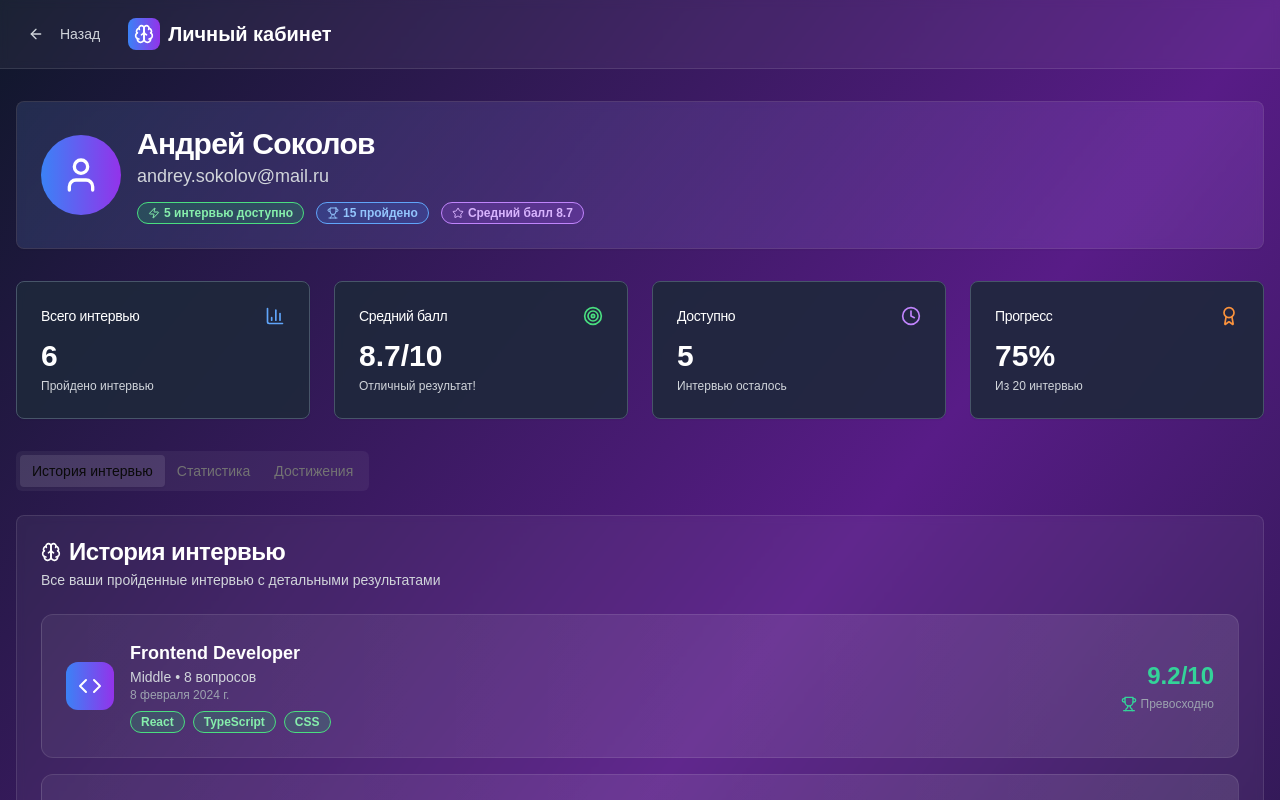
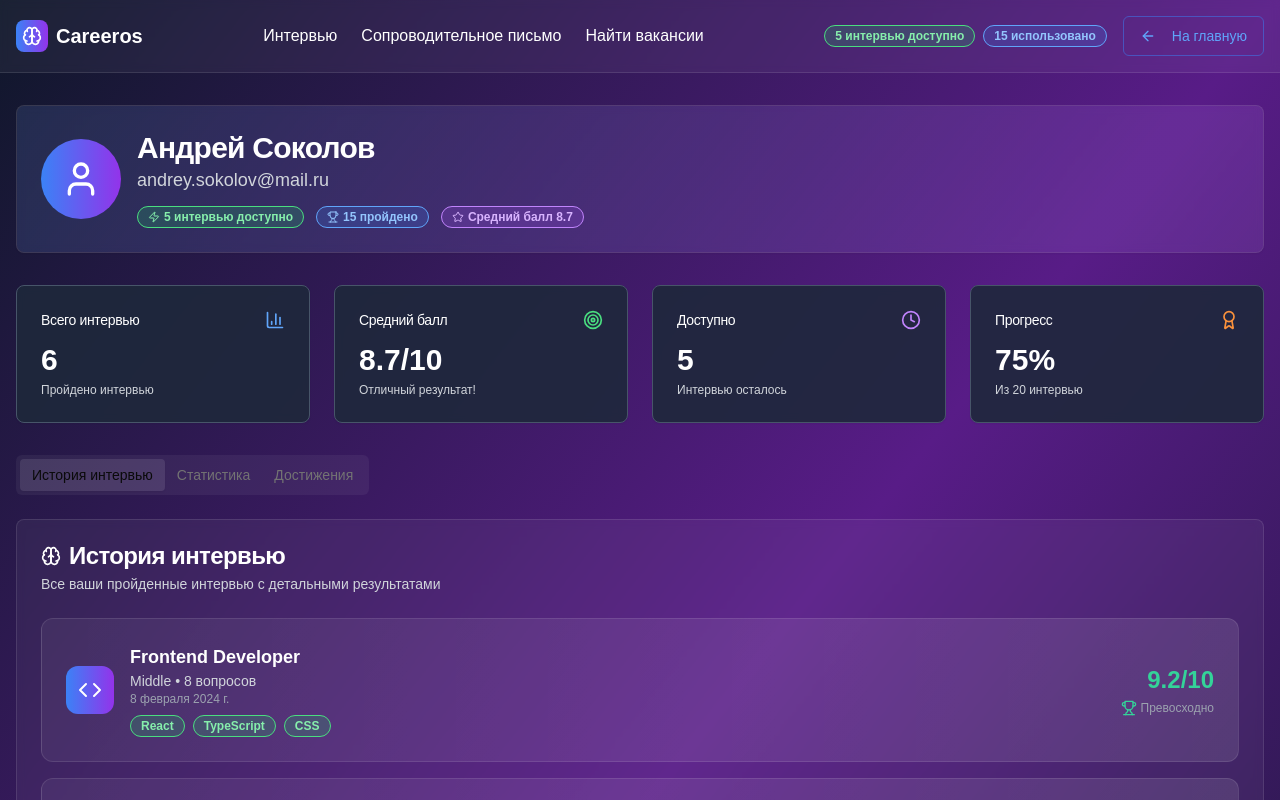
Before and after one commit to Nik-Maltcev/careeros, a Next.js app: page /profile_andrey in a window 1280 px wide. Shown: the top 800 px of the page. Built offline with nearby package versions, Linux system fonts and the light colour scheme.

Commit message:
feat: добавлен улучшенный header в личный кабинет с навигацией и статистикой

```diff
--- a/app/demo-profile/page.tsx
+++ b/app/demo-profile/page.tsx
@@ -215,21 +215,68 @@ export default function DemoProfilePage() {
     <div className="min-h-screen bg-gradient-to-br from-slate-900 via-purple-900 to-slate-900">
       {/* Header */}
       <header className="border-b border-white/10 backdrop-blur-sm bg-white/5">
-        <div className="container mx-auto px-4 py-4">
-          <div className="flex items-center justify-between">
-            <div className="flex items-center space-x-4">
+        <div className="container mx-auto px-4 py-3">
+          {/* Мобильная версия */}
+          <div className="flex md:hidden items-center justify-between">
+            <div className="flex items-center space-x-2">
+              <div className="w-7 h-7 bg-gradient-to-r from-blue-500 to-purple-600 rounded-lg flex items-center justify-center">
+                <Brain className="w-4 h-4 text-white" />
+              </div>
+              <span className="text-lg font-bold text-white">Careeros</span>
+            </div>
+
+            <div className="flex items-center space-x-2">
+              <Badge className="bg-green-500/20 text-green-300 border-green-400 text-xs px-2 py-1">
+                {remainingInterviews} интервью
+              </Badge>
               <Link href="/">
-                <Button variant="ghost" size="sm" className="text-gray-300 hover:text-white">
-                  <ArrowLeft className="w-4 h-4 mr-2" />
-                  Назад
+                <Button variant="ghost" size="sm" className="text-gray-300 hover:text-white p-1 h-7 w-7">
+                  <ArrowLeft className="w-3 h-3" />
                 </Button>
               </Link>
+            </div>
+          </div>
+
+          {/* Десктопная версия */}
+          <div className="hidden md:flex items-center justify-between py-1">
+            <div className="flex items-center space-x-2">
+              <div className="w-8 h-8 bg-gradient-to-r from-blue-500 to-purple-600 rounded-lg flex items-center justify-center">
+                <Brain className="w-5 h-5 text-white" />
+              </div>
+              <span className="text-xl font-bold text-white">Careeros</span>
+            </div>
+
+            {/* Навигационное меню */}
+            <nav className="flex items-center space-x-6">
+              <Link href="/" className="text-white hover:text-blue-300 transition-colors">
+                Интервью
+              </Link>
+              <Link href="/resume-builder" className="text-white hover:text-blue-300 transition-colors">
+                Сопроводительное письмо
+              </Link>
+              <Link href="/jobs" className="text-white hover:text-blue-300 transition-colors">
+                Найти вакансии
+              </Link>
+            </nav>
+
+            <div className="flex items-center space-x-4">
               <div className="flex items-center space-x-2">
-                <div className="w-8 h-8 bg-gradient-to-r from-blue-500 to-purple-600 rounded-lg flex items-center justify-center">
-                  <Brain className="w-5 h-5 text-white" />
-                </div>
-                <span className="text-xl font-bold text-white">Личный кабинет</span>
+                <Badge className="bg-green-500/20 text-green-300 border-green-400">
+                  {remainingInterviews} интервью доступно
+                </Badge>
+                <Badge className="bg-blue-500/20 text-blue-300 border-blue-400">
+                  {currentUser.interviews_used} использовано
+                </Badge>
               </div>
+              <Link href="/">
+                <Button
+                  variant="outline"
+                  className="border-blue-500/50 text-blue-400 hover:bg-blue-500/10 hover:text-blue-300 bg-transparent"
+                >
+                  <ArrowLeft className="w-4 h-4 mr-2" />
+                  На главную
+                </Button>
+              </Link>
             </div>
           </div>
         </div>
--- a/app/page.tsx
+++ b/app/page.tsx
@@ -321,7 +321,7 @@ export default function LandingPage() {
               <div className="w-7 h-7 bg-gradient-to-r from-blue-500 to-purple-600 rounded-lg flex items-center justify-center">
                 <Brain className="w-4 h-4 text-white" />
               </div>
-              <span className="text-lg font-bold text-white">Careeros</span>
+              <span className="text-lg font-bold text-white">CareerOS</span>
             </div>
 
             {/* Мобильные кнопки - только самое важное */}
@@ -372,7 +372,7 @@ export default function LandingPage() {
               <div className="w-8 h-8 bg-gradient-to-r from-blue-500 to-purple-600 rounded-lg flex items-center justify-center">
                 <Brain className="w-5 h-5 text-white" />
               </div>
-              <span className="text-xl font-bold text-white">Careeros</span>
+              <span className="text-xl font-bold text-white">CareerOS</span>
             </div>
 
             {/* Навигационное меню */}
@@ -935,7 +935,7 @@ export default function LandingPage() {
               <div className="w-8 h-8 bg-gradient-to-r from-blue-500 to-purple-600 rounded-lg flex items-center justify-center">
                 <Brain className="w-5 h-5 text-white" />
               </div>
-              <span className="text-xl font-bold text-white">Careeros</span>
+              <span className="text-xl font-bold text-white">CareerOS</span>
             </div>
             <p className="text-gray-400 text-sm mb-4">
               Платформа для подготовки к техническим собеседованиям с использованием ИИ
@@ -950,7 +950,7 @@ export default function LandingPage() {
             </div>
             <div className="mt-6 pt-6 border-t border-white/10">
               <p className="text-gray-500 text-xs">
-                © 2024 Careeros. Все права защищены.
+                © 2024 CareerOS. Все права защищены.
               </p>
             </div>
           </div>
--- a/app/profile/page.tsx
+++ b/app/profile/page.tsx
@@ -20,7 +20,8 @@ import {
   Settings,
   Brain,
   CheckCircle,
-  AlertCircle
+  AlertCircle,
+  LogOut
 } from "lucide-react"
 import Link from "next/link"
 import { SupabaseAuthService } from "@/lib/auth-supabase"
@@ -142,21 +143,78 @@ export default function ProfilePage() {
     <div className="min-h-screen bg-gradient-to-br from-slate-900 via-purple-900 to-slate-900">
       {/* Header */}
       <header className="border-b border-white/10 backdrop-blur-sm bg-white/5">
-        <div className="container mx-auto px-4 py-4">
-          <div className="flex items-center justify-between">
-            <div className="flex items-center space-x-4">
+        <div className="container mx-auto px-4 py-3">
+          {/* Мобильная версия */}
+          <div className="flex md:hidden items-center justify-between">
+            <div className="flex items-center space-x-2">
+              <div className="w-7 h-7 bg-gradient-to-r from-blue-500 to-purple-600 rounded-lg flex items-center justify-center">
+                <Brain className="w-4 h-4 text-white" />
+              </div>
+              <span className="text-lg font-bold text-white">Careeros</span>
+            </div>
+
+            <div className="flex items-center space-x-2">
+              <Badge className="bg-green-500/20 text-green-300 border-green-400 text-xs px-2 py-1">
+                {remainingInterviews} интервью
+              </Badge>
               <Link href="/">
-                <Button variant="ghost" size="sm" className="text-gray-300 hover:text-white">
-                  <ArrowLeft className="w-4 h-4 mr-2" />
-                  Назад
+                <Button variant="ghost" size="sm" className="text-gray-300 hover:text-white p-1 h-7 w-7">
+                  <ArrowLeft className="w-3 h-3" />
                 </Button>
               </Link>
+            </div>
+          </div>
+
+          {/* Десктопная версия */}
+          <div className="hidden md:flex items-center justify-between py-1">
+            <div className="flex items-center space-x-2">
+              <div className="w-8 h-8 bg-gradient-to-r from-blue-500 to-purple-600 rounded-lg flex items-center justify-center">
+                <Brain className="w-5 h-5 text-white" />
+              </div>
+              <span className="text-xl font-bold text-white">Careeros</span>
+            </div>
+
+            {/* Навигационное меню */}
+            <nav className="flex items-center space-x-6">
+              <Link href="/" className="text-white hover:text-blue-300 transition-colors">
+                Интервью
+              </Link>
+              <Link href="/resume-builder" className="text-white hover:text-blue-300 transition-colors">
+                Сопроводительное письмо
+              </Link>
+              <Link href="/jobs" className="text-white hover:text-blue-300 transition-colors">
+                Найти вакансии
+              </Link>
+              <Link href="/demo" className="text-gray-400 hover:text-gray-300 transition-colors text-sm">
+                Демо
+              </Link>
+            </nav>
+
+            <div className="flex items-center space-x-4">
               <div className="flex items-center space-x-2">
-                <div className="w-8 h-8 bg-gradient-to-r from-blue-500 to-purple-600 rounded-lg flex items-center justify-center">
-                  <Brain className="w-5 h-5 text-white" />
-                </div>
-                <span className="text-xl font-bold text-white">Личный кабинет</span>
+                <Badge className="bg-green-500/20 text-green-300 border-green-400">
+                  {remainingInterviews} интервью доступно
+                </Badge>
+                <Badge className="bg-blue-500/20 text-blue-300 border-blue-400">
+                  {currentUser.interviews_used} использовано
+                </Badge>
               </div>
+              <Button
+                variant="outline"
+                onClick={async () => {
+                  try {
+                    await SupabaseAuthService.logout()
+                    window.location.href = '/'
+                  } catch (error) {
+                    console.error('Logout error:', error)
+                    window.location.href = '/'
+                  }
+                }}
+                className="border-red-500/50 text-red-400 hover:bg-red-500/10 hover:text-red-300 bg-transparent"
+              >
+                <LogOut className="w-4 h-4 mr-2" />
+                Выйти
+              </Button>
             </div>
           </div>
         </div>
--- a/app/profile_andrey/page.tsx
+++ b/app/profile_andrey/page.tsx
@@ -215,21 +215,68 @@ export default function ProfileAndreyPage() {
     <div className="min-h-screen bg-gradient-to-br from-slate-900 via-purple-900 to-slate-900">
       {/* Header */}
       <header className="border-b border-white/10 backdrop-blur-sm bg-white/5">
-        <div className="container mx-auto px-4 py-4">
-          <div className="flex items-center justify-between">
-            <div className="flex items-center space-x-4">
+        <div className="container mx-auto px-4 py-3">
+          {/* Мобильная версия */}
+          <div className="flex md:hidden items-center justify-between">
+            <div className="flex items-center space-x-2">
+              <div className="w-7 h-7 bg-gradient-to-r from-blue-500 to-purple-600 rounded-lg flex items-center justify-center">
+                <Brain className="w-4 h-4 text-white" />
+              </div>
+              <span className="text-lg font-bold text-white">Careeros</span>
+            </div>
+
+            <div className="flex items-center space-x-2">
+              <Badge className="bg-green-500/20 text-green-300 border-green-400 text-xs px-2 py-1">
+                {remainingInterviews} интервью
+              </Badge>
               <Link href="/">
-                <Button variant="ghost" size="sm" className="text-gray-300 hover:text-white">
-                  <ArrowLeft className="w-4 h-4 mr-2" />
-                  Назад
+                <Button variant="ghost" size="sm" className="text-gray-300 hover:text-white p-1 h-7 w-7">
+                  <ArrowLeft className="w-3 h-3" />
                 </Button>
               </Link>
+            </div>
+          </div>
+
+          {/* Десктопная версия */}
+          <div className="hidden md:flex items-center justify-between py-1">
+            <div className="flex items-center space-x-2">
+              <div className="w-8 h-8 bg-gradient-to-r from-blue-500 to-purple-600 rounded-lg flex items-center justify-center">
+                <Brain className="w-5 h-5 text-white" />
+              </div>
+              <span className="text-xl font-bold text-white">Careeros</span>
+            </div>
+
+            {/* Навигационное меню */}
+            <nav className="flex items-center space-x-6">
+              <Link href="/" className="text-white hover:text-blue-300 transition-colors">
+                Интервью
+              </Link>
+              <Link href="/resume-builder" className="text-white hover:text-blue-300 transition-colors">
+                Сопроводительное письмо
+              </Link>
+              <Link href="/jobs" className="text-white hover:text-blue-300 transition-colors">
+                Найти вакансии
+              </Link>
+            </nav>
+
+            <div className="flex items-center space-x-4">
               <div className="flex items-center space-x-2">
-                <div className="w-8 h-8 bg-gradient-to-r from-blue-500 to-purple-600 rounded-lg flex items-center justify-center">
-                  <Brain className="w-5 h-5 text-white" />
-                </div>
-                <span className="text-xl font-bold text-white">Личный кабинет</span>
+                <Badge className="bg-green-500/20 text-green-300 border-green-400">
+                  {remainingInterviews} интервью доступно
+                </Badge>
+                <Badge className="bg-blue-500/20 text-blue-300 border-blue-400">
+                  {currentUser.interviews_used} использовано
+                </Badge>
               </div>
+              <Link href="/">
+                <Button
+                  variant="outline"
+                  className="border-blue-500/50 text-blue-400 hover:bg-blue-500/10 hover:text-blue-300 bg-transparent"
+                >
+                  <ArrowLeft className="w-4 h-4 mr-2" />
+                  На главную
+                </Button>
+              </Link>
             </div>
           </div>
         </div>
```
